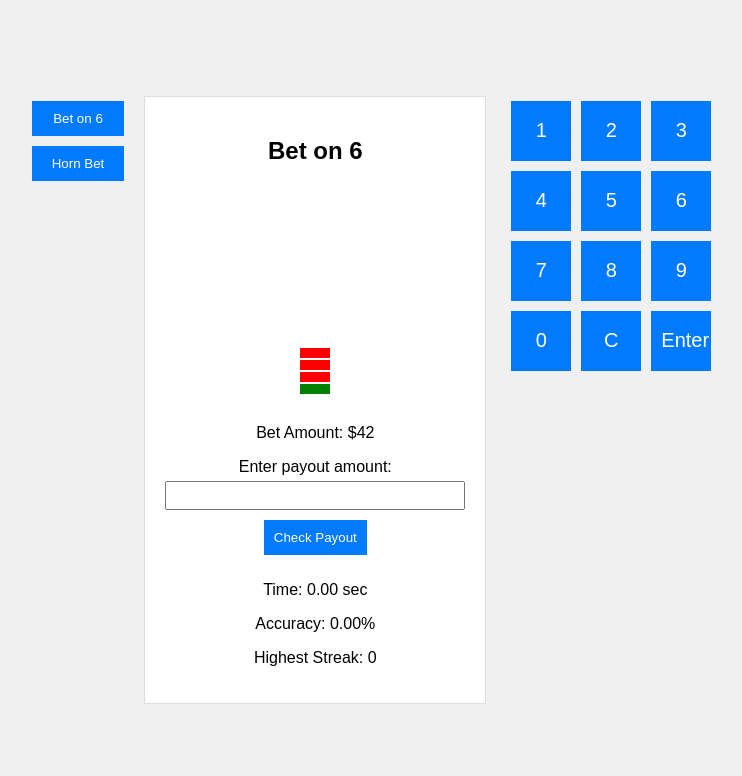
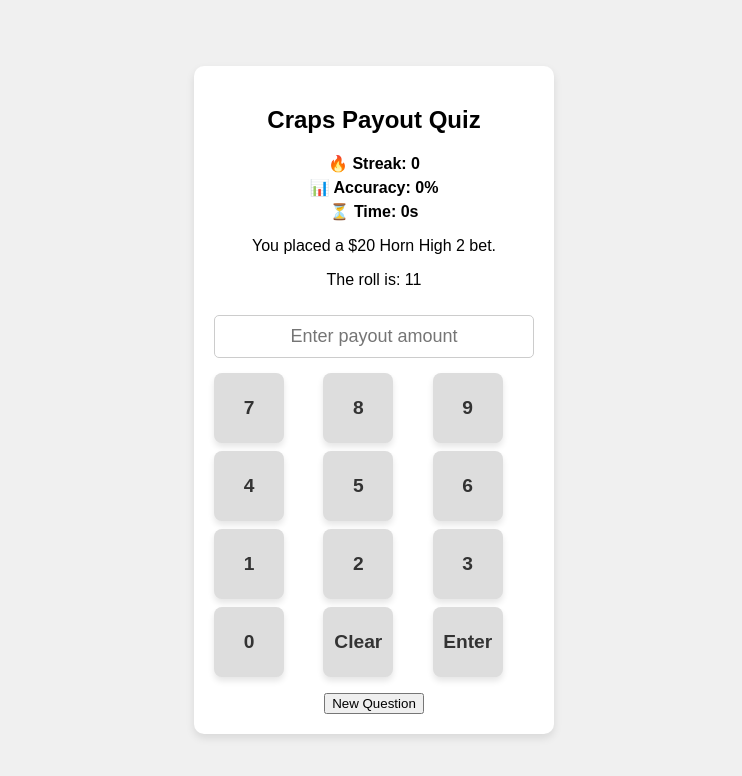
Before and after one commit to VincenzoLam/craps-game, a plain HTML site: page index.html in a window 1280 px wide. Shown: the whole page, without its empty margins (266-1008 px from the left). Drawn offline with Linux system fonts and the light colour scheme.

Commit message:
Add files via upload

```diff
--- a/index.html
+++ b/index.html
@@ -3,66 +3,48 @@
 <head>
     <meta charset="UTF-8">
     <meta name="viewport" content="width=device-width, initial-scale=1.0">
-    <title>Craps Dealer Training</title>
-    <link rel="stylesheet" href="style.css">
+    <title>Casino Payout Quiz</title>
+    <link rel="stylesheet" href="styles.css">
 </head>
 <body>
-    <div id="container">
-        <div id="tabs">
-            <button class="tab-button" onclick="openTab(event, 'BetOn6')">Bet on 6</button>
-            <button class="tab-button" onclick="openTab(event, 'HornBet')">Horn Bet</button>
+
+    <div class="quiz-container">
+        <h2>Craps Payout Quiz</h2>
+
+        <!-- Displays Streak, Accuracy, and Timer -->
+        <p id="streak-info">🔥 Streak: 0</p>
+        <p id="accuracy-info">📊 Accuracy: 0%</p>
+        <p id="timer-info">⏳ Time: 0s</p>
+
+        <!-- Displays the bet information -->
+        <p id="bet-info"></p>
+        <p id="roll-info"></p>
+
+        <!-- User answer input -->
+        <input type="text" id="user-guess" readonly placeholder="Enter payout amount">
+
+        <!-- Number Pad -->
+        <div class="number-pad">
+            <button onclick="appendNumber(7)">7</button>
+            <button onclick="appendNumber(8)">8</button>
+            <button onclick="appendNumber(9)">9</button>
+            <button onclick="appendNumber(4)">4</button>
+            <button onclick="appendNumber(5)">5</button>
+            <button onclick="appendNumber(6)">6</button>
+            <button onclick="appendNumber(1)">1</button>
+            <button onclick="appendNumber(2)">2</button>
+            <button onclick="appendNumber(3)">3</button>
+            <button onclick="appendNumber(0)">0</button>
+            <button onclick="clearInput()">Clear</button>
+            <button onclick="checkAnswer()">Enter</button>
         </div>
 
-        <div id="BetOn6" class="tab-content">
-            <h2>Bet on 6</h2>
-            <div id="betOn6Feedback"></div>
-            <canvas id="betOn6ChipsCanvas" width="200" height="200"></canvas>
-            <p id="betOn6BetAmount"></p>
-            <label for="betOn6Payout">Enter payout amount:</label>
-            <input type="text" id="betOn6Payout">
-            <button onclick="checkBetOn6Payout()">Check Payout</button>
-            <div id="betOn6CorrectPayout"></div>
-            <p id="betOn6Timer">Time: 0.00 sec</p>
-            <p id="betOn6Accuracy">Accuracy: 0.00%</p>
-            <p id="betOn6Streak">Highest Streak: 0</p>
-        </div>
+        <!-- Displays result after submission -->
+        <p id="result"></p>
+        <p id="explanation"></p>
 
-        <div id="HornBet" class="tab-content">
-            <h2>Horn Bet</h2>
-            <div id="hornBetFeedback"></div>
-            <canvas id="hornBetDiceCanvas" width="200" height="100"></canvas>
-            <p id="hornBetAmount"></p>
-            <label for="hornBetPayout">Enter payout amount:</label>
-            <input type="text" id="hornBetPayout">
-            <button onclick="checkHornPayout()">Check Payout</button>
-            <div id="hornBetCorrectPayout"></div>
-            <p id="hornBetTimer">Time: 0.00 sec</p>
-            <p id="hornBetAccuracy">Accuracy: 0.00%</p>
-            <p id="hornBetStreak">Highest Streak: 0</p>
-        </div>
-
-        <div id="numpad">
-            <div class="numpad-row">
-                <button onclick="numpadClick(1)">1</button>
-                <button onclick="numpadClick(2)">2</button>
-                <button onclick="numpadClick(3)">3</button>
-            </div>
-            <div class="numpad-row">
-                <button onclick="numpadClick(4)">4</button>
-                <button onclick="numpadClick(5)">5</button>
-                <button onclick="numpadClick(6)">6</button>
-            </div>
-            <div class="numpad-row">
-                <button onclick="numpadClick(7)">7</button>
-                <button onclick="numpadClick(8)">8</button>
-                <button onclick="numpadClick(9)">9</button>
-            </div>
-            <div class="numpad-row">
-                <button onclick="numpadClick(0)">0</button>
-                <button onclick="numpadClear()">C</button>
-                <button onclick="numpadEnter()">Enter</button>
-            </div>
-        </div>
+        <!-- Generate new quiz button -->
+        <button onclick="generateQuiz()">New Question</button>
     </div>
 
     <script src="script.js"></script>
--- a/script.js
+++ b/script.js
@@ -1,229 +1,168 @@
-let betOn6TimerStart, betOn6Attempts = 0, betOn6Correct = 0, betOn6Streak = 0, betOn6HighestStreak = 0;
-let hornBetTimerStart, hornBetAttempts = 0, hornBetCorrect = 0, hornBetStreak = 0, hornBetHighestStreak = 0;
-let betAmount, correctPayout, hornBetAmount, hornCorrectPayout, diceValues;
-let activeInput = null;
+// Streak, Accuracy, Timer Variables
+let streak = 0;
+let correctAnswers = 0;
+let totalAttempts = 0;
+let startTime;
 
-function openTab(evt, tabName) {
-    let tabContents = document.getElementsByClassName("tab-content");
-    for (let i = 0; i < tabContents.length; i++) {
-        tabContents[i].style.display = "none";
+// Dice roll function
+function diceRoll() {
+    return [2, 3, 7, 11, 12][Math.floor(Math.random() * 5)];
 }
 
-    let tabButtons = document.getElementsByClassName("tab-button");
-    for (let i = 0; i < tabButtons.length; i++) {
-        tabButtons[i].className = tabButtons[i].className.replace(" active", "");
+// Function to generate a valid bet amount based on bet type
+function getValidBet(betType) {
+    let bet;
+    if (betType === "Horn High" || betType === "Whirl") {
+        bet = (Math.floor(Math.random() * 20) + 1) * 5; // Bet divisible by 5
+    } else {
+        bet = Math.floor(Math.random() * 100) + 1; // Any bet amount
+    }
+    return bet;
 }
 
-    document.getElementById(tabName).style.display = "block";
-    evt.currentTarget.className += " active";
+// Horn High Payout Calculation
+function calculateHornHighPayout(bet, highNumber, roll) {
+    const H = bet * 0.4;
+    const R = bet * 0.2;
+    const payoutRatios = {2: 30, 12: 30, 3: 15, 11: 15};
 
-    if (tabName === 'BetOn6') {
-        generateNewBet();
-        activeInput = document.getElementById('betOn6Payout');
-    } else if (tabName === 'HornBet') {
-        generateNewHornBet();
-        activeInput = document.getElementById('hornBetPayout');
-    }
+    let payout = (roll === highNumber)
+        ? (H * payoutRatios[roll]) - (3 * R)
+        : (R * payoutRatios[roll]) - (H + 2 * R);
+
+    return {
+        payout,
+        explanation: `(${H.toFixed(2)} × ${payoutRatios[roll]}) - (${(3 * R).toFixed(2)}) = ${payout.toFixed(2)}`
+    };
 }
 
-function startTimer(timerType) {
-    if (timerType === "betOn6") {
-        betOn6TimerStart = new Date();
-    } else if (timerType === "hornBet") {
-        hornBetTimerStart = new Date();
-    }
+// Whirl Bet Payout Calculation
+function calculateWhirlPayout(bet, roll) {
+    const oneFifthBet = bet / 5;
+    const payoutRatios = {2: 30, 12: 30, 3: 15, 11: 15, 7: 4};
+
+    let payout = (oneFifthBet * payoutRatios[roll]) - (oneFifthBet * 4);
+    let explanation = `(${oneFifthBet.toFixed(2)} × ${payoutRatios[roll]}) - (${oneFifthBet.toFixed(2)} × 4) = ${payout.toFixed(2)}`;
+
+    if (roll === 7) {
+        payout = 0; // Whirl bet is a push on 7
+        explanation = `(${oneFifthBet.toFixed(2)} × ${payoutRatios[roll]}) - (${oneFifthBet.toFixed(2)} × 4) = Push (0)`;
     }
 
-function stopTimer(timerType) {
-    let elapsedTime = (new Date() - (timerType === "betOn6" ? betOn6TimerStart : hornBetTimerStart)) / 1000;
-    if (timerType === "betOn6") {
-        document.getElementById('betOn6Timer').innerText = `Time: ${elapsedTime.toFixed(2)} sec`;
-    } else if (timerType === "hornBet") {
-        document.getElementById('hornBetTimer').innerText = `Time: ${elapsedTime.toFixed(2)} sec`;
-    }
+    return { payout, explanation };
 }
 
-function updateAccuracy(section) {
-    if (section === "betOn6") {
-        let accuracy = (betOn6Correct / betOn6Attempts) * 100;
-        document.getElementById('betOn6Accuracy').innerText = `Accuracy: ${accuracy.toFixed(2)}%`;
-        document.getElementById('betOn6Streak').innerText = `Highest Streak: ${betOn6HighestStreak}`;
-    } else if (section === "hornBet") {
-        let accuracy = (hornBetCorrect / hornBetAttempts) * 100;
-        document.getElementById('hornBetAccuracy').innerText = `Accuracy: ${accuracy.toFixed(2)}%`;
-        document.getElementById('hornBetStreak').innerText = `Highest Streak: ${hornBetHighestStreak}`;
-    }
+// Hi-Lo Split Payout Calculation
+function calculateHiLoPayout(bet, roll) {
+    const halfBet = bet / 2;
+
+    let payout, explanation;
+    if ([2, 3, 11, 12].includes(roll)) {
+        payout = ((bet + halfBet) * 10) - Math.floor(halfBet);
+        explanation = `(${bet} + ${halfBet.toFixed(2)}) × 10 - (${Math.floor(halfBet)}) = ${payout.toFixed(2)}`;
+    } else {
+        payout = bet;
+        explanation = `((${bet} + ${halfBet.toFixed(2)}) × 0) = ${payout.toFixed(2)}`;
     }
 
-function generateNewBet() {
-    startTimer("betOn6");
-    betAmount = Math.floor(Math.random() * 20 + 1) * 6;
-    correctPayout = betAmount * 7 / 6;
-    document.getElementById('betOn6BetAmount').innerText = `Bet Amount: $${betAmount}`;
-    drawChips(betAmount, 'betOn6ChipsCanvas');
-    document.getElementById('betOn6Payout').value = '';
+    return { payout, explanation };
 }
 
-function checkBetOn6Payout() {
-    stopTimer("betOn6");
-    betOn6Attempts++;
-    let userPayout = parseFloat(document.getElementById('betOn6Payout').value);
-    if (Math.abs(userPayout - correctPayout) < 0.01) {
-        betOn6Correct++;
-        betOn6Streak++;
-        if (betOn6Streak > betOn6HighestStreak) {
-            betOn6HighestStreak = betOn6Streak;
-        }
-        document.getElementById('betOn6Feedback').innerText = "Correct!";
-        document.getElementById('betOn6Feedback').style.color = "green";
-        document.getElementById('betOn6CorrectPayout').innerText = '';
-    } else {
-        betOn6Streak = 0;
-        document.getElementById('betOn6Feedback').innerText = "Incorrect";
-        document.getElementById('betOn6Feedback').style.color = "red";
-        document.getElementById('betOn6CorrectPayout').innerHTML = `Correct payout is <b>$${correctPayout.toFixed(2)}</b>. Units/Cap: ${betAmount / 6}`;
-    }
-    updateAccuracy("betOn6");
-    generateNewBet();
+// Multiplication Quiz Calculation
+function calculateMultiplication(bet) {
+    const multipliers = [4, 7, 9, 15, 30];
+    const multiplier = multipliers[Math.floor(Math.random() * multipliers.length)];
+    const payout = bet * multiplier;
+
+    return {
+        payout,
+        explanation: `${bet} × ${multiplier} = ${payout}`,
+        betType: `Multiplication (${multiplier}×)`
+    };
 }
 
-function generateNewHornBet() {
-    startTimer("hornBet");
-    hornBetAmount = Math.floor(Math.random() * 25 + 1) * 4;
-    diceValues = rollDice();
-    hornCorrectPayout = calculateHornPayout(hornBetAmount, diceValues);
-    document.getElementById('hornBetAmount').innerText = `Horn Bet Amount: $${hornBetAmount}`;
-    drawDice(diceValues, 'hornBetDiceCanvas');
-    document.getElementById('hornBetPayout').value = '';
+function generateQuiz() {
+    let quizData, betType, roll, betAmount;
+
+    let questionType = Math.random();
+    if (questionType < 0.25) {
+        // Horn High
+        roll = diceRoll();
+        const highNumber = [2, 3, 11, 12][Math.floor(Math.random() * 4)];
+        betType = `Horn High ${highNumber}`;
+        betAmount = getValidBet("Horn High");
+        quizData = calculateHornHighPayout(betAmount, highNumber, roll);
+    } else if (questionType < 0.50) {
+        // Whirl
+        roll = diceRoll();
+        betType = "Whirl";
+        betAmount = getValidBet("Whirl");
+        quizData = calculateWhirlPayout(betAmount, roll);
+    } else if (questionType < 0.75) {
+        // Hi-Lo
+        roll = diceRoll();
+        betType = "Hi-Lo Split";
+        betAmount = getValidBet("Hi-Lo");
+        quizData = calculateHiLoPayout(betAmount, roll);
+    } else {
+        // Multiplication
+        betType = "Multiplication";
+        betAmount = getValidBet("Multiplication");
+        quizData = calculateMultiplication(betAmount);
+        betType = quizData.betType; // Ensure correct naming
     }
 
-function checkHornPayout() {
-    stopTimer("hornBet");
-    hornBetAttempts++;
-    let userPayout = parseFloat(document.getElementById('hornBetPayout').value);
-    if (Math.abs(userPayout - hornCorrectPayout) < 0.01) {
-        hornBetCorrect++;
-        hornBetStreak++;
-        if (hornBetStreak > hornBetHighestStreak) {
-            hornBetHighestStreak = hornBetStreak;
-        }
-        document.getElementById('hornBetFeedback').innerText = "Correct!";
-        document.getElementById('hornBetFeedback').style.color = "green";
-        document.getElementById('hornBetCorrectPayout').innerText = '';
-    } else {
-        hornBetStreak = 0;
-        document.getElementById('hornBetFeedback').innerText = "Incorrect";
-        document.getElementById('hornBetFeedback').style.color = "red";
-        document.getElementById('hornBetCorrectPayout').innerHTML = `Correct payout is <b>$${hornCorrectPayout.toFixed(2)}</b>`;
-    }
-    updateAccuracy("hornBet");
-    generateNewHornBet();
+    // **Fix: Assign the correct bet amount to the quiz data object**
+    quizData.bet = betAmount;
+
+    // **Fix: Now properly displaying the bet amount**
+    document.getElementById("bet-info").textContent = `You placed a $${betAmount} ${betType} bet.`;
+    document.getElementById("roll-info").textContent = roll ? `The roll is: ${roll}` : "";
+    document.getElementById("user-guess").value = '';
+    document.getElementById("result").textContent = '';
+    document.getElementById("explanation").textContent = '';
+
+    window.quizData = quizData;
+    startTime = Date.now();
 }
 
-function rollDice() {
-    const diceCombinations = [
-        [1, 1], [1, 2], [2, 1], [5, 6], [6, 5], [6, 6]
-    ];
-    return diceCombinations[Math.floor(Math.random() * diceCombinations.length)];
+// Check Answer
+function checkAnswer() {
+    const userGuess = parseFloat(document.getElementById("user-guess").value) || 0;
+    const correctPayout = window.quizData.payout;
+
+    totalAttempts++;
+    let timeTaken = ((Date.now() - startTime) / 1000).toFixed(1);
+    document.getElementById("timer-info").textContent = `⏳ Time: ${timeTaken}s`;
+
+    if (Math.abs(userGuess - correctPayout) < 0.01) {
+        streak++;
+        correctAnswers++;
+        document.getElementById("result").textContent = "✅ Correct!";
+    } else {
+        streak = 0;
+        document.getElementById("result").textContent = `❌ Wrong. Correct payout: $${correctPayout.toFixed(2)}`;
     }
 
-function calculateHornPayout(betAmount, diceValues) {
-    if (diceValues[0] === diceValues[1]) {  // High side
-        return betAmount * 7 - (betAmount / 4);
-    } else {  // Low side
-        return betAmount * 3;
-    }
+    document.getElementById("explanation").textContent = window.quizData.explanation;
+    updateStats();
 }
 
-function drawDice(diceValues, canvasId) {
-    let canvas = document.getElementById(canvasId);
-    let ctx = canvas.getContext('2d');
-    ctx.clearRect(0, 0, canvas.width, canvas.height);
-
-    const dicePositions = [[50, 25], [120, 25]];
-    diceValues.forEach((value, index) => {
-        drawSingleDie(ctx, dicePositions[index][0], dicePositions[index][1], value);
-    });
+// Update Streak and Accuracy
+function updateStats() {
+    let accuracy = totalAttempts > 0 ? ((correctAnswers / totalAttempts) * 100).toFixed(1) : 0;
+    document.getElementById("streak-info").textContent = `🔥 Streak: ${streak}`;
+    document.getElementById("accuracy-info").textContent = `📊 Accuracy: ${accuracy}%`;
 }
 
-function drawSingleDie(ctx, x, y, value) {
-    const size = 50;
-    const offset = 10;
-    ctx.fillStyle = 'white';
-    ctx.fillRect(x, y, size, size);
-    ctx.strokeRect(x, y, size, size);
-
-    const pips = [
-        [[x + size / 2, y + size / 2]],  // 1
-        [[x + offset, y + offset], [x + size - offset, y + size - offset]],  // 2
-        [[x + offset, y + offset], [x + size / 2, y + size / 2], [x + size - offset, y + size - offset]],  // 3
-        [[x + offset, y + offset], [x + size - offset, y + size - offset], [x + offset, y + size - offset], [x + size - offset, y + offset]],  // 4
-        [[x + offset, y + offset], [x + size - offset, y + size - offset], [x + size / 2, y + size / 2], [x + offset, y + size - offset], [x + size - offset, y + offset]],  // 5
-        [[x + offset, y + offset], [x + size - offset, y + size - offset], [x + offset, y + size / 2], [x + size - offset, y + size / 2], [x + offset, y + size - offset], [x + size - offset, y + offset]]  // 6
-    ];
-
-    ctx.fillStyle = 'black';
-    pips[value - 1].forEach(pip => {
-        ctx.beginPath();
-        ctx.arc(pip[0], pip[1], 5, 0, Math.PI * 2);
-        ctx.fill();
-    });
+// Number Pad Functions
+function appendNumber(num) {
+    document.getElementById("user-guess").value += num;
 }
 
-function drawChips(betAmount, canvasId) {
-    let canvas = document.getElementById(canvasId);
-    let ctx = canvas.getContext('2d');
-    ctx.clearRect(0, 0, canvas.width, canvas.height);
-
-    const chipWidth = 30;
-    const chipHeight = 10;
-
-    let numGreen = Math.floor(betAmount / 25);
-    let remainder = betAmount % 25;
-    let numRed = Math.floor(remainder / 5);
-    let numWhite = remainder % 5;
-
-    for (let i = 0; i < numGreen; i++) {
-        ctx.fillStyle = 'green';
-        ctx.fillRect(85, 190 - i * (chipHeight + 2), chipWidth, chipHeight);
+function clearInput() {
+    document.getElementById("user-guess").value = '';
 }
 
-    let offset = numGreen * (chipHeight + 2);
-    for (let i = 0; i < numRed; i++) {
-        ctx.fillStyle = 'red';
-        ctx.fillRect(85, 190 - offset - i * (chipHeight + 2), chipWidth, chipHeight);
-    }
-
-    offset += numRed * (chipHeight + 2);
-    for (let i = 0; i < numWhite; i++) {
-        ctx.fillStyle = 'white';
-        ctx.fillRect(85, 190 - offset - i * (chipHeight + 2), chipWidth, chipHeight);
-    }
-}
-
-function numpadClick(number) {
-    if (activeInput) {
-        activeInput.value += number;
-    }
-}
-
-function numpadClear() {
-    if (activeInput) {
-        activeInput.value = '';
-    }
-}
-
-function numpadEnter() {
-    if (activeInput) {
-        if (activeInput.id === 'betOn6Payout') {
-            checkBetOn6Payout();
-        } else if (activeInput.id === 'hornBetPayout') {
-            checkHornPayout();
-        }
-    }
-}
-
-// Initial call to set the first tab as active
-document.addEventListener("DOMContentLoaded", function() {
-    document.querySelector('.tab-button').click();
-});
+// Initialize the first question
+generateQuiz();
--- /dev/null
+++ b/styles.css
@@ -0,0 +1,80 @@
+/* General Body Styling */
+body {
+    font-family: Arial, sans-serif;
+    display: flex;
+    justify-content: center;
+    align-items: center;
+    height: 100vh;
+    background-color: #f0f0f0;
+    margin: 0;
+    flex-direction: column;
+}
+
+/* Quiz Container */
+.quiz-container {
+    background-color: white;
+    padding: 20px;
+    border-radius: 10px;
+    box-shadow: 0 4px 8px rgba(0, 0, 0, 0.1);
+    width: 320px;
+    text-align: center;
+}
+
+/* Streak, Accuracy, Timer */
+#streak-info, #accuracy-info, #timer-info {
+    font-weight: bold;
+    margin: 5px 0;
+}
+
+/* Input Styling */
+input {
+    padding: 10px;
+    margin-top: 10px;
+    width: 100%;
+    box-sizing: border-box;
+    font-size: 18px;
+    text-align: center;
+    border: 1px solid #ccc;
+    border-radius: 5px;
+}
+
+/* Number Pad */
+.number-pad {
+    display: grid;
+    grid-template-columns: repeat(3, 1fr);
+    gap: 8px;
+    margin-top: 15px;
+    justify-content: center;
+}
+
+/* Number Pad Buttons */
+.number-pad button {
+    width: 70px;
+    height: 70px;
+    font-size: 1.2em;
+    font-weight: bold;
+    background-color: #ddd;
+    color: #333;
+    border: none;
+    border-radius: 8px;
+    box-shadow: 0 4px 6px rgba(0, 0, 0, 0.1);
+    transition: all 0.2s ease-in-out;
+    cursor: pointer;
+}
+
+.number-pad button:hover {
+    background-color: #bbb;
+    box-shadow: 0 6px 8px rgba(0, 0, 0, 0.2);
+    transform: translateY(-2px);
+}
+
+/* Result Styling */
+#result {
+    margin-top: 10px;
+    font-weight: bold;
+}
+
+#explanation {
+    margin-top: 15px;
+    font-style: italic;
+}
```
Lines whose indentation alone changed are shown as unchanged.
